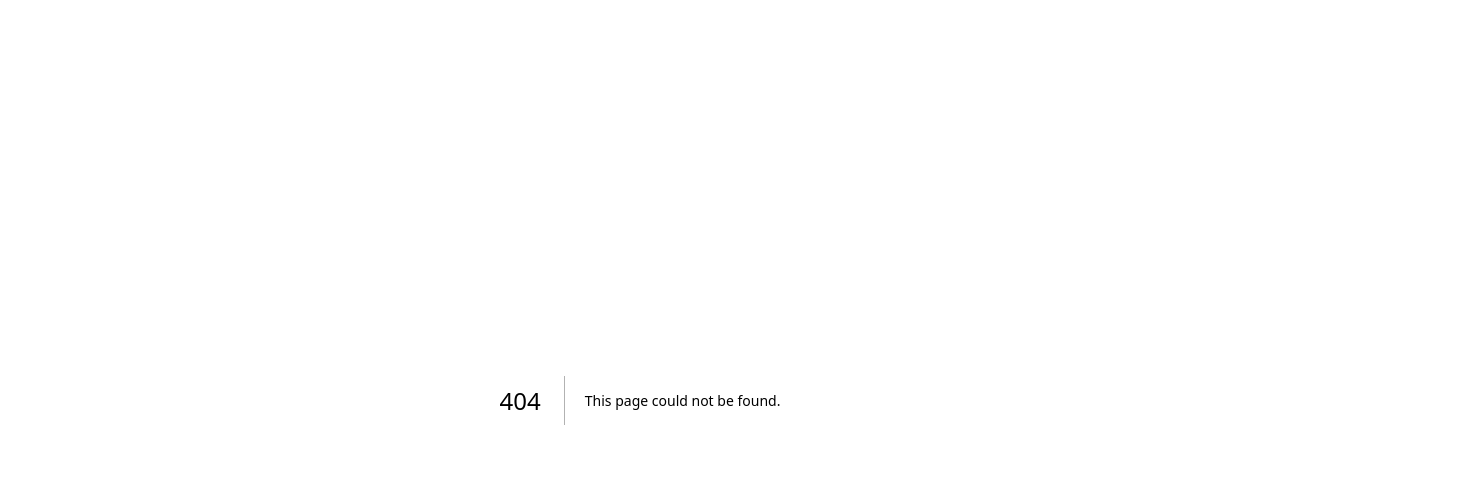
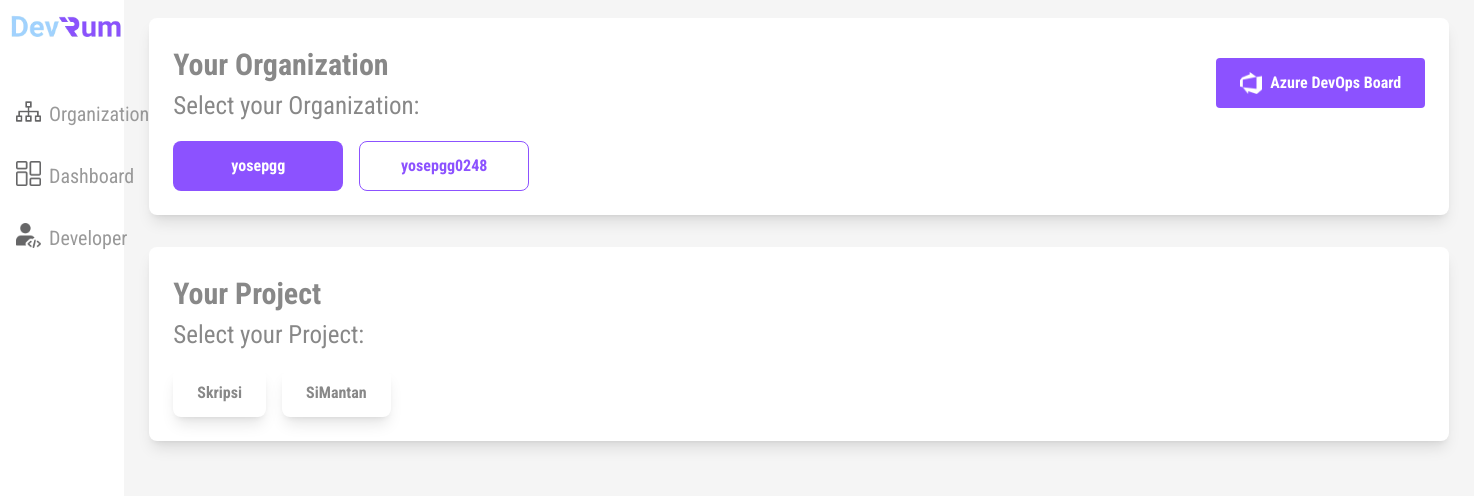
Before and after one commit to YosepEChristo/Devrum, a Next.js app: page /organizations in a window 1280 px wide. Before the commit this address had no page. Shown: the top 496 px of the page, 1474 px wide, since content can reach past the window. Built offline with nearby package versions, Linux system fonts and the light colour scheme.

Commit message:
Initial Commit

```diff
--- /dev/null
+++ b/src/app/organizations/page.tsx
@@ -0,0 +1,5 @@
+import { ShowOrganizations } from "@/components/pages/organizations";
+
+export default function showOrganizations() {
+  return <ShowOrganizations></ShowOrganizations>;
+}
--- a/src/components/elements/navbar/navBar.tsx
+++ b/src/components/elements/navbar/navBar.tsx
@@ -1,5 +1,6 @@
-
-import { useState } from 'react';
+import { useState } from "react";
+import Image from "next/image";
+import Link from "next/link";
 
 const Navbar = () => {
   const [activeIndex, setActiveIndex] = useState<number | null>(null);
@@ -14,12 +15,14 @@
       text: "Organization",
       defaultImg: "/assets/navbar/organization_grey.png",
       activeImg: "/assets/navbar/organization.png",
+      link: "/organizations",
     },
     {
       id: 1,
       text: "Dashboard",
       defaultImg: "/assets/navbar/dashboard_grey.png",
       activeImg: "/assets/navbar/dashboard.png",
+      link: "/dashboard",
     },
     {
       id: 2,
@@ -28,28 +31,39 @@
       activeImg: "/assets/navbar/developer.png",
     },
   ];
+
   return (
-    <div className="flex flex-col w-[220px] h-screen bg-white shadow-lg">
-      <nav className="flex flex-col items-center justify-center h-[100px]">
+    <nav className="flex flex-col bg-white w-[220px] h-screen pt-3">
+      <Image
+        src="/assets/devrum.png"
+        alt="Devrum Logo"
+        width={130}
+        height={31}
+        className="pl-2 mb-[40px]"
+      />
       {navOptions.map((option, index) => (
+        <Link href={option.link ?? "/"} key={option.id} passHref>
           <button
-          key={option.id}
-          className={`flex flex-col items-center focus:outline-none ${
-            activeIndex === index ? 'text-green-500' : 'text-gray-500'
+            className={`flex ${
+              activeIndex === index ? "text-purple_s" : "text-grey_t"
             }`}
             onClick={() => handleClick(index)}
           >
-          <img
+            <Image
+              width={25}
+              height={25}
               src={activeIndex === index ? option.activeImg : option.defaultImg}
               alt={option.text}
-            className="h-8 w-8 mb-2"
+              className="my-4 ml-4"
             />
-          <span>{option.text}</span>
+            <span className="text-[20px] font-medium ml-2 my-4">
+              {option.text}
+            </span>
           </button>
+        </Link>
       ))}
     </nav>
-    </div>
   );
-}
+};
 
 export default Navbar;
--- a/src/components/pages/auth/signIn.tsx
+++ b/src/components/pages/auth/signIn.tsx
@@ -6,7 +6,7 @@
   const router = useRouter();
 
   const handleLogin = () => {
-    router.push("/dashboard");
+    router.push("/organizations");
   };
 
   return (
--- a/src/components/pages/dashboard/showDashboard.tsx
+++ b/src/components/pages/dashboard/showDashboard.tsx
@@ -1,15 +1,9 @@
 "use client";
 
 import NavBar from "@/components/elements/navbar/navBar";
+
 export function ShowDashboard() {
-  return (
-    <div className="flex h-screen">
-      <NavBar />
-      <div className="flex-1 px-[25px] py-[18px]">
-        <div className="bg-white shadow-lg rounded-lg  text-center w-[1300px] h-[300px]"></div>
-      </div>
-    </div>
-  );
+  return <NavBar />;
 }
 
 export default ShowDashboard;
--- /dev/null
+++ b/src/components/pages/organizations/index.tsx
@@ -0,0 +1,3 @@
+"use client";
+
+export * from "./showOrganizations";
--- /dev/null
+++ b/src/components/pages/organizations/showOrganizations.tsx
@@ -0,0 +1,62 @@
+"use client";
+
+import Image from "next/image";
+import NavBar from "@/components/elements/navbar/navBar";
+
+export function ShowOrganizations() {
+  return (
+    <div className="flex h-screen">
+      <NavBar />
+      <div className="flex-1 px-[25px] py-[18px]">
+        <div className="bg-white shadow-lg rounded-lg text-left w-[1300px] h-auto p-6 mb-8">
+          <div className="flex justify-between items-center">
+            <div>
+              <h2 className="text-[30px] text-grey_s font-semibold">
+                Your Organization
+              </h2>
+              <p className="text-[25px] text-grey_s">
+                Select your Organization:
+              </p>
+            </div>
+            <button className="bg-purple_s text-white font-semibold pl-4 py-2 pr-6 rounded flex items-center h-[50px]">
+              <Image
+                src="/assets/pages/organizations/azuredevops.png"
+                alt="Devrum Logo"
+                width={30}
+                height={30}
+                className="pl-2 mr-2"
+              />
+              Azure DevOps Board
+            </button>
+          </div>
+          <div className="mt-4 flex space-x-4">
+            <button className="bg-purple_s text-white font-semibold px-5 py-2 rounded-lg w-[170px] h-[50px]">
+              yosepgg
+            </button>
+            <button className="bg-white text-purple_s font-semibold border border-purple_s px-6 py-3 rounded-lg w-[170px] h-[50px]">
+              yosepgg0248
+            </button>
+          </div>
+        </div>
+
+        {/* Project Section */}
+        <div className="bg-white shadow-lg rounded-lg text-left w-[1300px] h-auto p-6">
+          <h2 className="text-[30px] text-grey_s font-semibold">
+            Your Project
+          </h2>
+          <p className="text-[25px] text-grey_s">Select your Project:</p>
+          <div className="mt-4 flex space-x-4">
+            <button className="bg-white font-semibold text-grey_s px-6 py-3 rounded-lg shadow-lg">
+              Skripsi
+            </button>
+            <button className="bg-white font-semibold text-grey_s px-6 py-3 rounded-lg shadow-lg">
+              SiMantan
+            </button>
+          </div>
+        </div>
+      </div>
+    </div>
+  );
+}
+
+export default ShowOrganizations;
--- a/tailwind.config.ts
+++ b/tailwind.config.ts
@@ -12,7 +12,7 @@
         background: "var(--background)",
         foreground: "var(--foreground)",
         white: "#FFFFFF",
-        grey_t: "666667",
+        grey_t: "#999999",
         grey_s: "#888888",
         blue_s: "#A2D2FF",
         purple_s: "#8C52FF",
```
Lines whose indentation alone changed are shown as unchanged.
